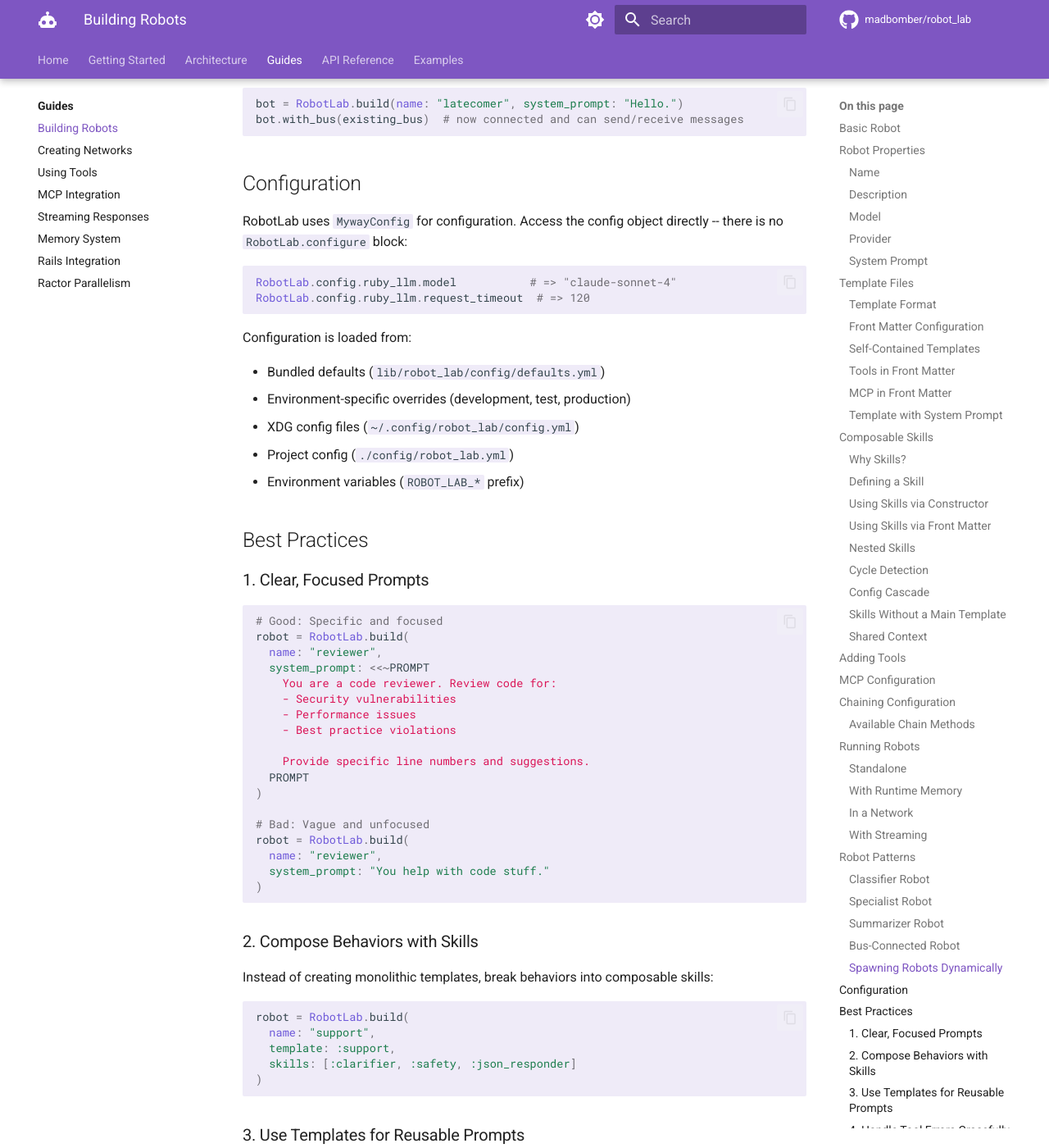
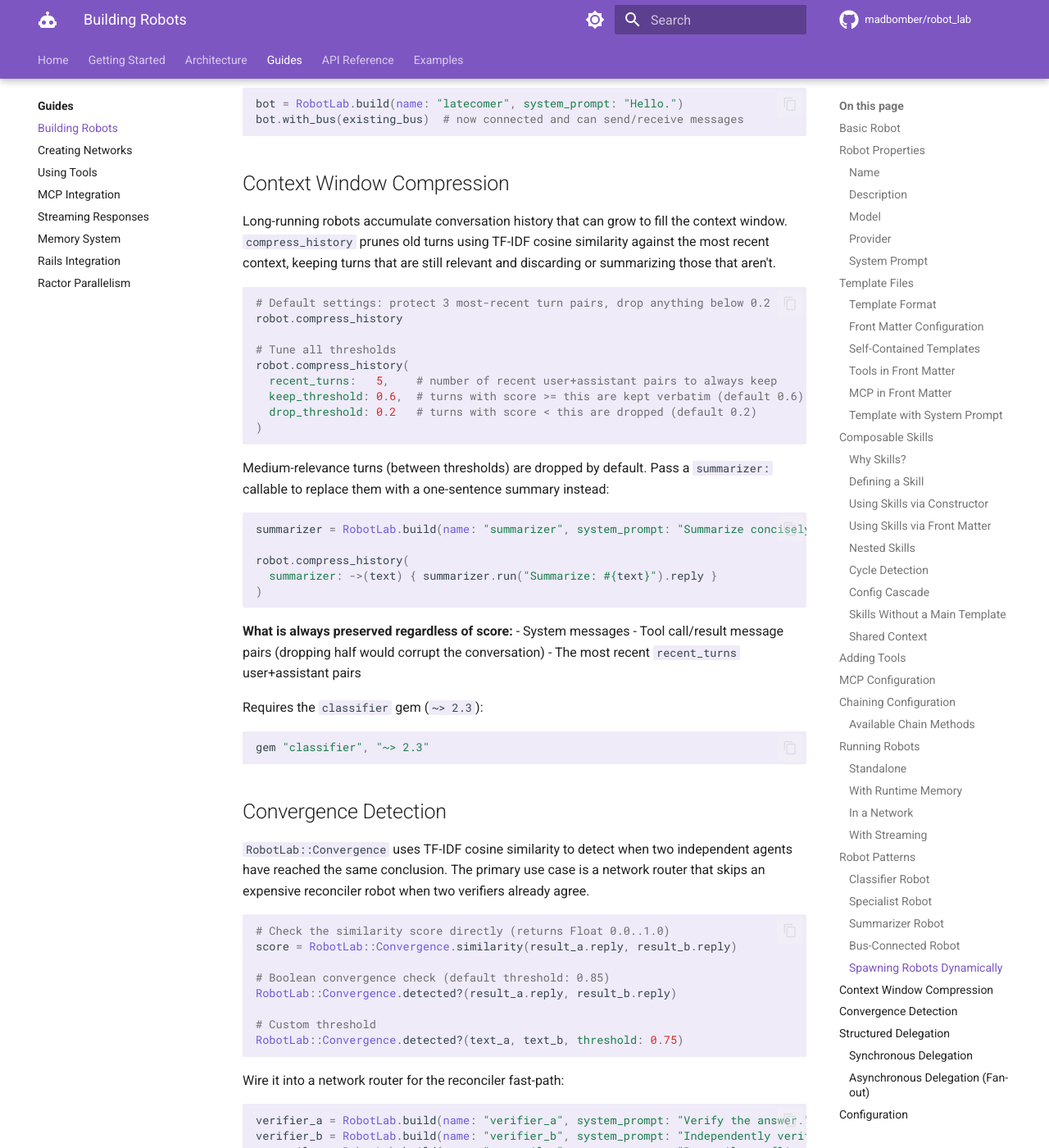
Before and after one commit to MadBomber/robot_lab, an MkDocs documentation site: the page built from docs/guides/building-robots.md, in a window 1280 px wide and 1400 px high, scrolled down 16461 px. Shown: the whole window at 82% size. Built offline with MkDocs 1.6.1 and Material for MkDocs 9.7.7, drawn with Linux system fonts in a browser that asks for light colours; comment, search, counter and statistics services are not loaded; some of the changed text lies outside the part shown.

Commit message:
feat(docs): add new sections to README and guides
The commit message follows the Conventional Commits specification:

- The type is `feat`, indicating a new feature.
- The scope is `docs`, indicating that the changes are related to the documentation.
- The description summarizes the changes made in the commit.

The commit includes the following changes:

- Added a new "Context Window Compression" section to the README and `docs/guides/building-robots.md` that documents the `robot.compress_history` feature with threshold tuning and summarizer lambda pattern.
- Added a new "Convergence Detection" section to the README and `docs/guides/building-robots.md` that documents the `RobotLab::Convergence.detected?` / `.similarity` API with a network router fast-path example.
- Added a new "Structured Delegation" section to the README and `docs/guides/building-robots.md` that documents the `robot.delegate(to:, task:)` sync and async modes, `DelegationFuture` fan-out pattern, and timeout handling.
- Added a new "Ractor Parallelism" section to the README and `docs/guides/building-robots.md` that documents the `ractor_safe true` tool macro and `parallel_mode: :ractor` network mode with a link to a full guide.
- Added new API reference documentation for `RobotResult` and the `RobotLab::Error` hierarchy in `docs/api/core/result.md` and `docs/api/errors.md`.
- Bumped the version to 0.0.12 and updated several dependencies.

````diff
--- a/docs/guides/building-robots.md
+++ b/docs/guides/building-robots.md
@@ -736,6 +736,131 @@ bot = RobotLab.build(name: "latecomer", system_prompt: "Hello.")
 bot.with_bus(existing_bus)  # now connected and can send/receive messages
 ```
 
+## Context Window Compression
+
+Long-running robots accumulate conversation history that can grow to fill the context window. `compress_history` prunes old turns using TF-IDF cosine similarity against the most recent context, keeping turns that are still relevant and discarding or summarizing those that aren't.
+
+```ruby
+# Default settings: protect 3 most-recent turn pairs, drop anything below 0.2
+robot.compress_history
+
+# Tune all thresholds
+robot.compress_history(
+  recent_turns:   5,    # number of recent user+assistant pairs to always keep
+  keep_threshold: 0.6,  # turns with score >= this are kept verbatim (default 0.6)
+  drop_threshold: 0.2   # turns with score < this are dropped (default 0.2)
+)
+```
+
+Medium-relevance turns (between thresholds) are dropped by default. Pass a `summarizer:` callable to replace them with a one-sentence summary instead:
+
+```ruby
+summarizer = RobotLab.build(name: "summarizer", system_prompt: "Summarize concisely in one sentence.")
+
+robot.compress_history(
+  summarizer: ->(text) { summarizer.run("Summarize: #{text}").reply }
+)
+```
+
+**What is always preserved regardless of score:**
+- System messages
+- Tool call/result message pairs (dropping half would corrupt the conversation)
+- The most recent `recent_turns` user+assistant pairs
+
+Requires the `classifier` gem (`~> 2.3`):
+
+```ruby
+gem "classifier", "~> 2.3"
+```
+
+## Convergence Detection
+
+`RobotLab::Convergence` uses TF-IDF cosine similarity to detect when two independent agents have reached the same conclusion. The primary use case is a network router that skips an expensive reconciler robot when two verifiers already agree.
+
+```ruby
+# Check the similarity score directly (returns Float 0.0..1.0)
+score = RobotLab::Convergence.similarity(result_a.reply, result_b.reply)
+
+# Boolean convergence check (default threshold: 0.85)
+RobotLab::Convergence.detected?(result_a.reply, result_b.reply)
+
+# Custom threshold
+RobotLab::Convergence.detected?(text_a, text_b, threshold: 0.75)
+```
+
+Wire it into a network router for the reconciler fast-path:
+
+```ruby
+verifier_a = RobotLab.build(name: "verifier_a", system_prompt: "Verify the answer.")
+verifier_b = RobotLab.build(name: "verifier_b", system_prompt: "Independently verify the answer.")
+reconciler = RobotLab.build(name: "reconciler", system_prompt: "Reconcile conflicting answers.")
+
+router = lambda do |args|
+  a = args.context[:verifier_a]&.reply.to_s
+  b = args.context[:verifier_b]&.reply.to_s
+
+  # Skip reconciler when verifiers agree
+  RobotLab::Convergence.detected?(a, b) ? nil : ["reconciler"]
+end
+
+network = RobotLab.create_network(name: "verify", router: router) do
+  # ...
+end
+```
+
+Requires the `classifier` gem (`~> 2.3`).
+
+## Structured Delegation
+
+A robot can delegate a task to another robot using `delegate(to:, task:)`. The result is a `RobotResult` annotated with `delegated_by`, `duration`, and token counts.
+
+### Synchronous Delegation
+
+The default: blocks the calling robot until the delegatee finishes.
+
+```ruby
+analyst = RobotLab.build(name: "analyst", system_prompt: "Analyze data.")
+manager = RobotLab.build(name: "manager", system_prompt: "Coordinate work.")
+
+result = manager.delegate(to: analyst, task: "Summarize the Q3 report.")
+puts result.reply
+puts "Completed in %.2fs using %d tokens" % [result.duration, result.output_tokens]
+puts result.delegated_by  # => "manager"
+```
+
+### Asynchronous Delegation (Fan-out)
+
+Pass `async: true` to get a `DelegationFuture` back immediately. Call `.value` to block for the result when you need it.
+
+```ruby
+writer  = RobotLab.build(name: "writer",  system_prompt: "Write clearly.")
+analyst = RobotLab.build(name: "analyst", system_prompt: "Analyze data.")
+manager = RobotLab.build(name: "manager", system_prompt: "Coordinate.")
+
+# Fan out — both start immediately
+f1 = manager.delegate(to: analyst, task: "Analyze Q3 numbers", async: true)
+f2 = manager.delegate(to: writer,  task: "Draft the intro paragraph", async: true)
+
+# ... do other work here ...
+
+# Collect results (blocks if not yet done)
+analysis = f1.value
+draft    = f2.value
+
+# With a timeout (raises DelegationFuture::DelegationTimeout)
+result = f1.value(timeout: 30)
+```
+
+`DelegationFuture` API:
+
+| Method | Description |
+|--------|-------------|
+| `resolved?` | Non-blocking poll — true if completed or errored |
+| `value(timeout: nil)` | Block until done; re-raises any error from the delegatee |
+| `wait` | Alias for `value` |
+| `robot_name` | Name of the robot that was delegated to |
+| `delegated_by` | Name of the robot that created this future |
+
 ## Configuration
 
 RobotLab uses `MywayConfig` for configuration. Access the config object directly -- there is no `RobotLab.configure` block:
````
Also changed, not shown: CHANGELOG.md (+21 -0 lines), README.md (+130 -0 lines), docs/api/core/result.md (added, +123 -0 lines), docs/api/errors.md (added, +185 -0 lines).
